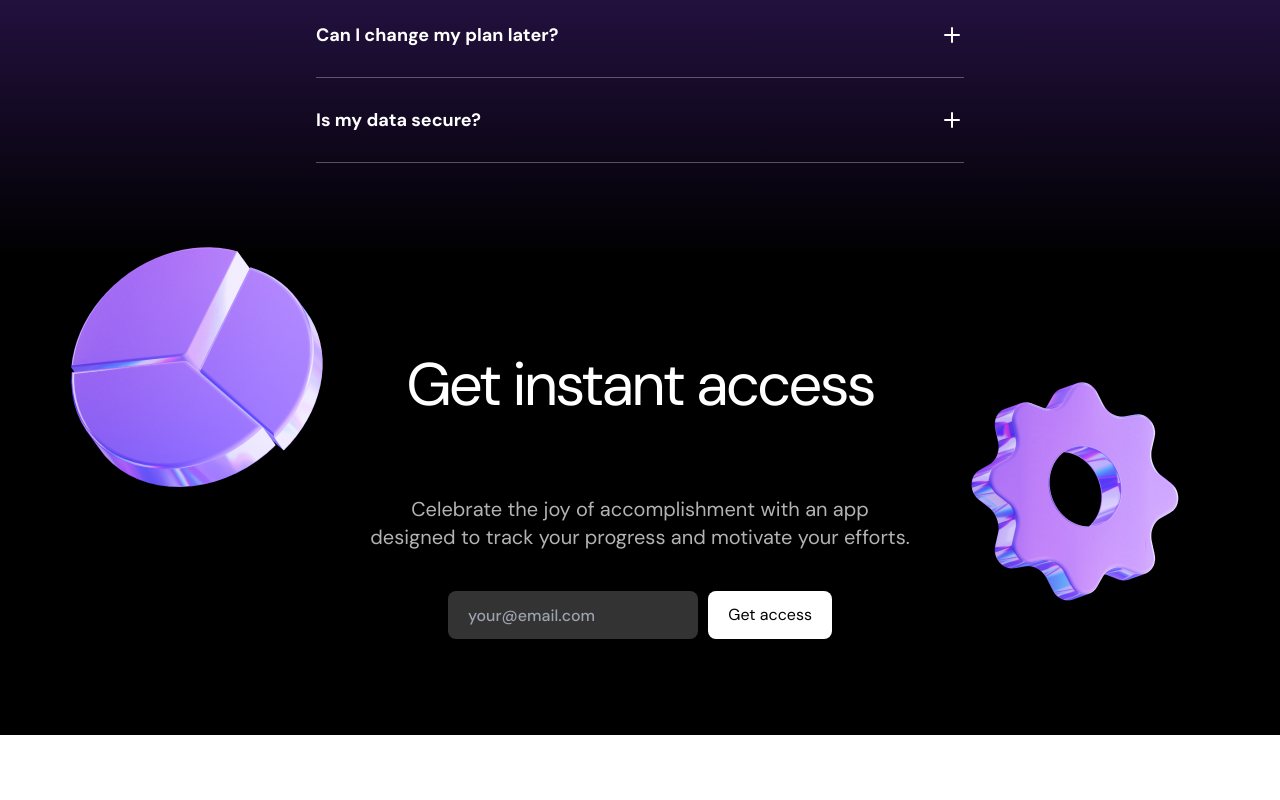
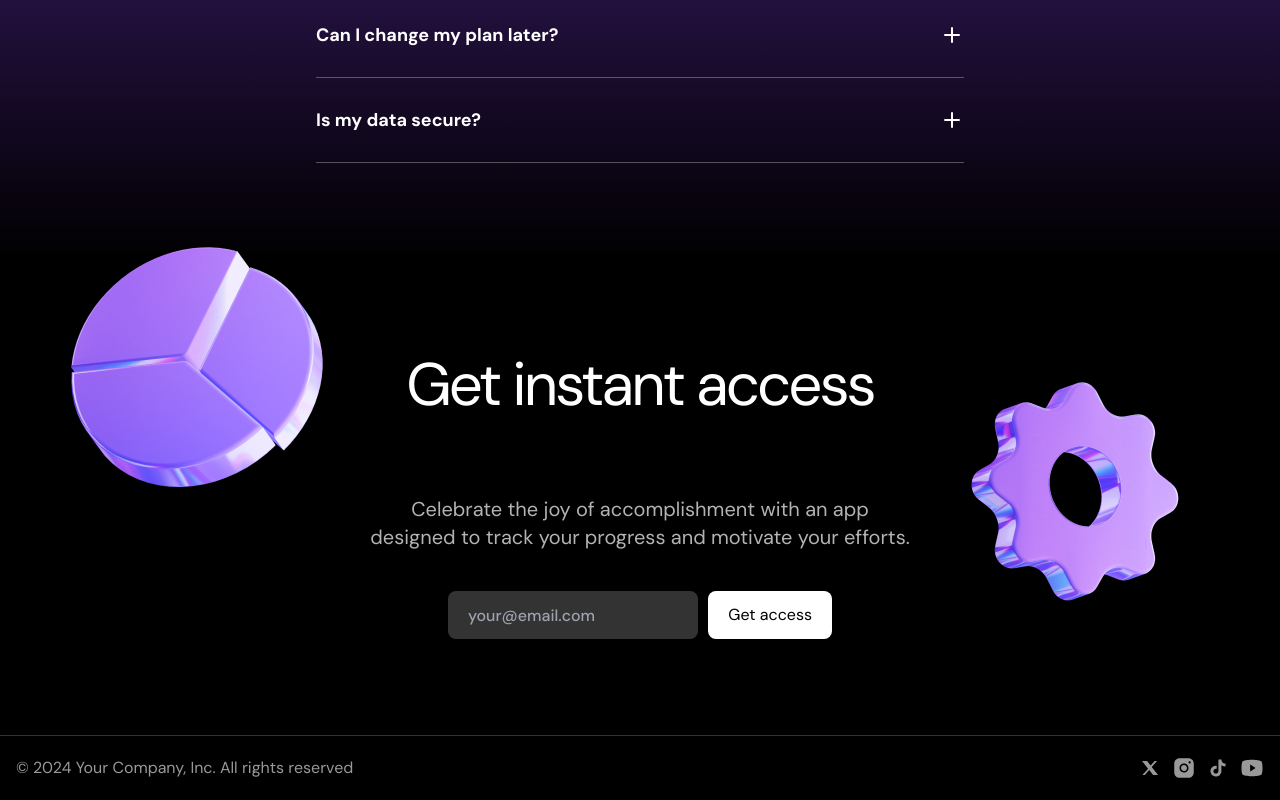
Before and after one commit to d-zucho/saaslandingdark, a Next.js app: page / in a window 1280 px wide. Shown: the part 3343-4143 px from the top of the page. Before the commit the page ends 4078 px from the top, so only its background shows below. Built offline with nearby package versions, Linux system fonts and the light colour scheme.

Commit message:
add footer

```diff
--- a/src/components/CallToAction.tsx
+++ b/src/components/CallToAction.tsx
@@ -29,7 +29,7 @@ export const CallToAction = () => {
           <input
             type='email'
             placeholder='your@email.com '
-            className='h-12 bg-white/20 rounded-lg px-5 flex-1 font-medium placeholder:text-[#9CA3AF]'
+            className='h-12 bg-white/20 rounded-lg px-5 sm:flex-1 font-medium placeholder:text-[#9CA3AF]'
           />
           <button
             type='submit'
--- a/src/components/Footer.tsx
+++ b/src/components/Footer.tsx
@@ -1,3 +1,33 @@
+import Instagram from '@/assets/icons/insta.svg'
+import XSocial from '@/assets/icons/x-social.svg'
+import Tiktok from '@/assets/icons/tiktok.svg'
+import Youtube from '@/assets/icons/youtube.svg'
+
 export const Footer = () => {
-  return null;
-};
+  return (
+    <footer className='bg-black text-white/60 py-5 border-t border-white/20'>
+      <div className='container'>
+        <div className='flex flex-col sm:flex-row sm:justify-between gap-4'>
+          <div className='text-center'>
+            © 2024 Your Company, Inc. All rights reserved
+          </div>
+
+          <ul className='flex justify-center gap-2.5'>
+            <li>
+              <XSocial />
+            </li>
+            <li>
+              <Instagram />
+            </li>
+            <li>
+              <Tiktok />
+            </li>
+            <li>
+              <Youtube />
+            </li>
+          </ul>
+        </div>
+      </div>
+    </footer>
+  )
+}
```
